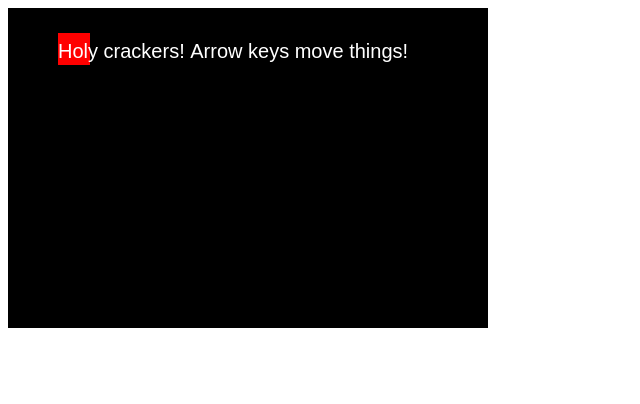
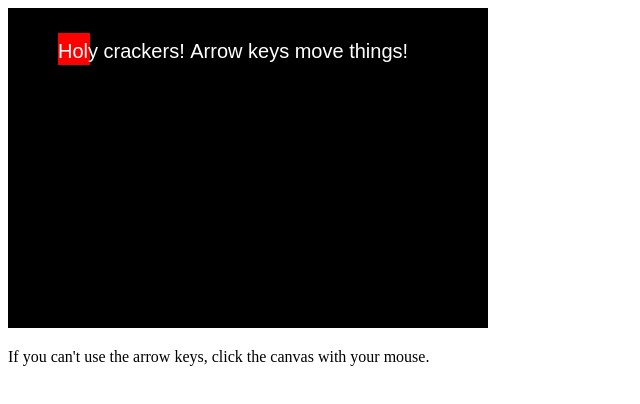
Before and after one commit to DangerPenguin/HTML5GameDemos, a plain HTML site: page 02_BasicInput_Events/index.html in a window 1280 px wide. Shown: the whole page, without its empty margins (0-640 px from the left). Drawn offline with Linux system fonts and the light colour scheme.

Commit message:
Added note to 02 index.html to click canvas if keys not working

```diff
--- a/02_BasicInput_Events/index.html
+++ b/02_BasicInput_Events/index.html
@@ -9,6 +9,7 @@
 <body>
 	<div id="gameContentDiv">
 	</div>
+	<p>If you can't use the arrow keys, click the canvas with your mouse.</p>
 
 	<script type="text/javascript" src="test.js"></script>
 </body>
```
